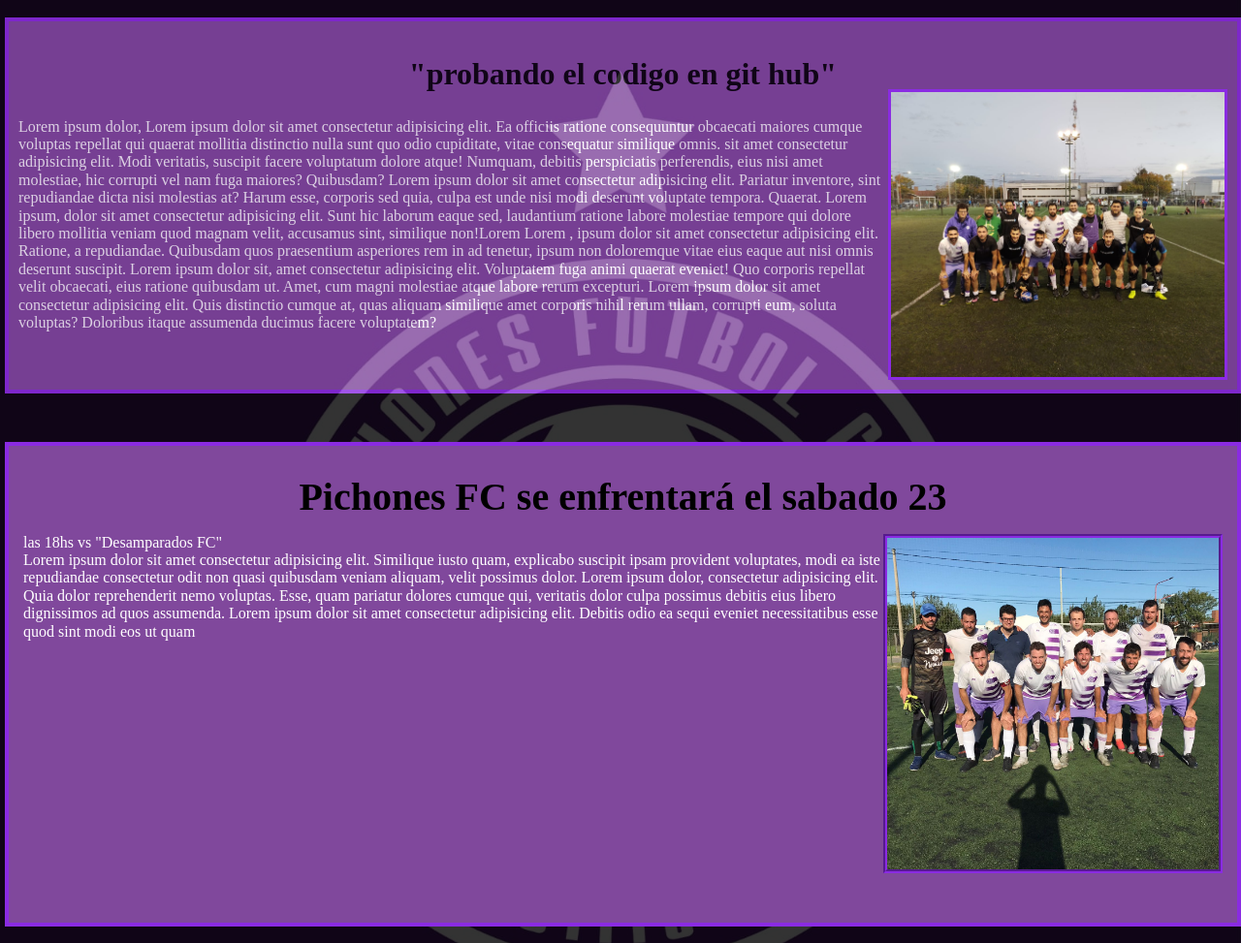
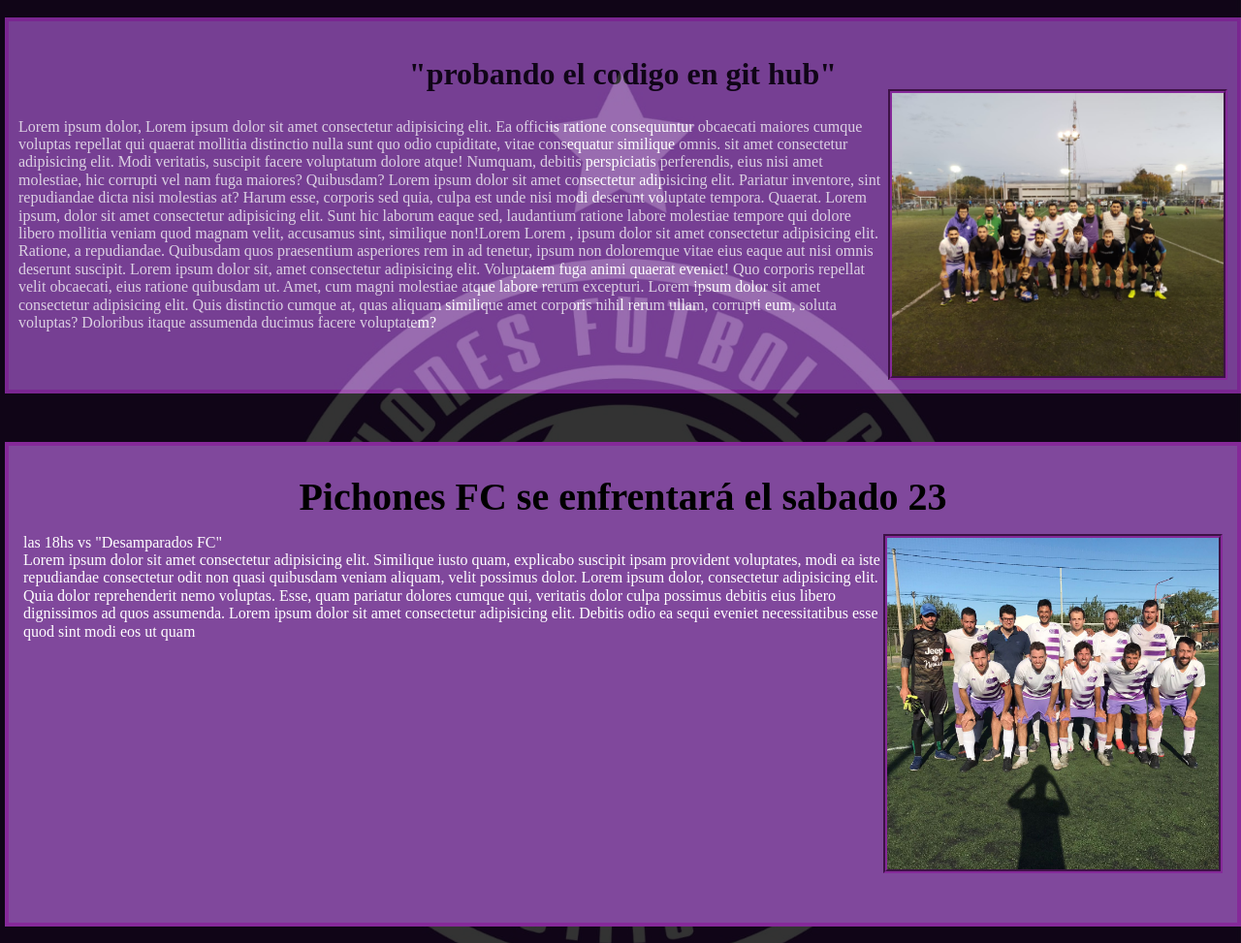
Before and after one commit to gustirivero/pichonesfc, a plain HTML site: page index.html in a window 1280 px wide. Shown: the part 97-1070 px from the top of the page at 97% size. Drawn offline with Linux system fonts and the light colour scheme.

Commit message:
Se cambió los colores de los bordes en las imagenes de la seccion index

```diff
--- a/estilopractica.css
+++ b/estilopractica.css
@@ -65,7 +65,7 @@ body {
     grid-auto-flow: dense;
     justify-self: center;
     background-color: #80489C;
-    border: 4px solid blueviolet;
+    border: 4px solid #852999;
 }
 
 .div__h1 {
@@ -93,7 +93,7 @@ body {
     position: relative;
     width: 350px;
     height: 300px;
-    border: 3px solid blueviolet;
+    border: 4px groove #852999;
     object-fit: cover;
     float: right;
     z-index: 100;
@@ -118,7 +118,7 @@ body {
     grid-auto-flow: dense;
     justify-self: center;
     position: relative;
-    border: 4px solid blueviolet;
+    border: 4px solid #852999;
     background-color: #80489C;
 }
 
@@ -152,7 +152,7 @@ body {
     float: right;
     object-fit: cover;
     background-color: #80489C;
-    border: 4px groove blueviolet;
+    border: 4px groove #852999;
 }
 
 .img-container {
@@ -167,7 +167,7 @@ body {
 max-width: 100%;
 padding: 30px;
 display: flex;
-border: 5px groove #80f;
+border: 5px groove #852999;
 margin: 5px;
 flex-direction: row;
 flex-wrap: wrap;
```
